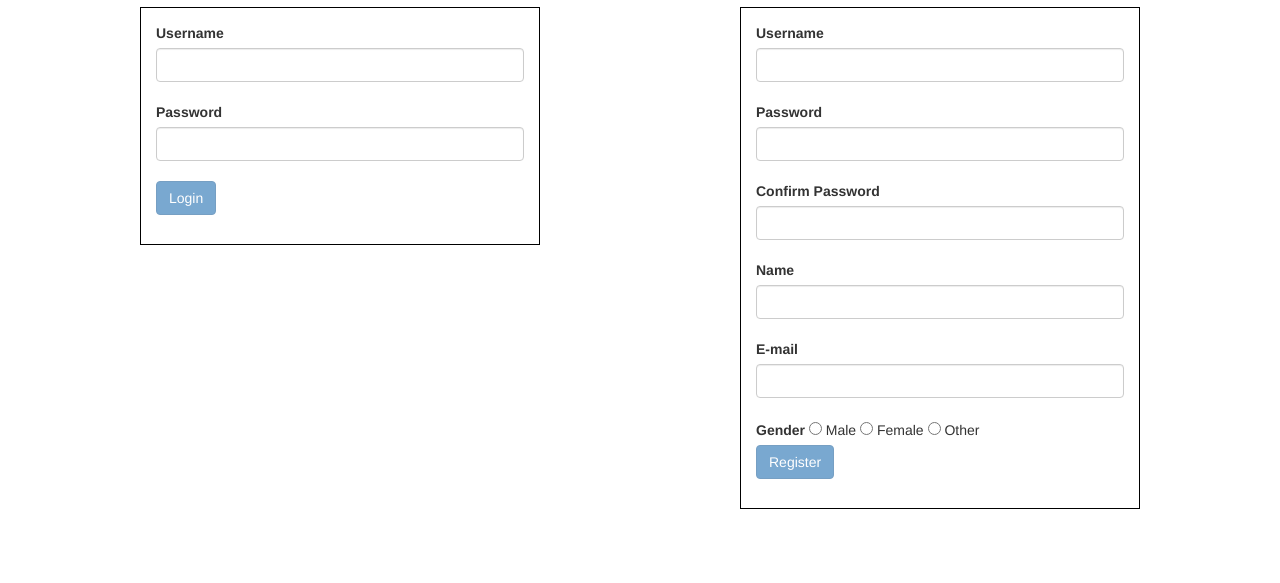
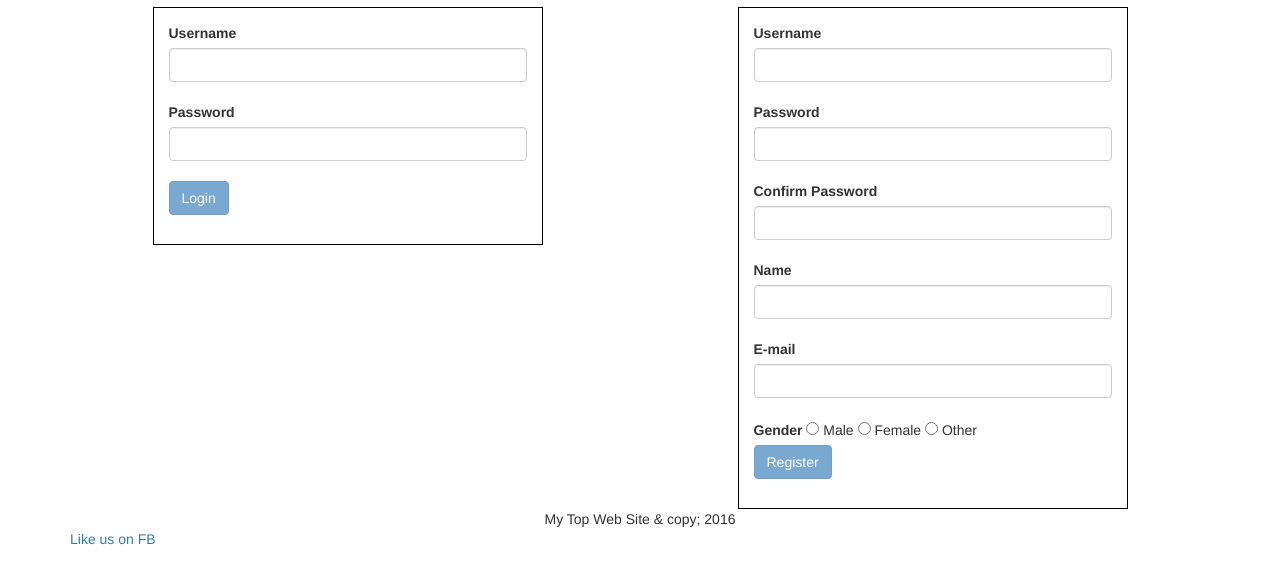
Before and after one commit to tonitonev/AngJS-SN, a website: page index.html in a window 1280 px wide. Shown: the part 53-636 px from the top of the page. Drawn offline with nearby package versions, Linux system fonts and the light colour scheme; no server answers.

Commit message:
21.4.2016

```diff
--- a/app/app.js
+++ b/app/app.js
@@ -3,9 +3,11 @@
 angular.module('socialNetwork', [
         'ngRoute',
         'socialNetwork.common',
+        'socialNetwork.common.footer',
         'socialNetwork.home',
         'socialNetwork.newsFeed',
         'socialNetwork.users.identity'
+
     ])
     .config(['$routeProvider', function ($routeProvider) {
         $routeProvider.otherwise({redirectTo: '/'});
--- a/app/common/footer-directive.html
+++ b/app/common/footer-directive.html
@@ -0,0 +1,8 @@
+<footer>
+    <div class="text-center">
+        My Top Web Site & copy; 2016
+    </div>
+    <div>
+        <a href="#">Like us on FB</a>
+    </div>
+</footer>
--- a/app/common/footer-directive.js
+++ b/app/common/footer-directive.js
@@ -2,7 +2,7 @@ angular.module('socialNetwork.common.footer', [])
     .directive('footerDirective', [function () {
         return {
             restrict: 'A',
-            templateUrl: ''
+            templateUrl: 'app/common/footer-directive.html'
         };
     }
     ]);
--- a/index.html
+++ b/index.html
@@ -50,10 +50,11 @@
 </div>
 
 <div class="container">
-<div class="row">
     <div ng-view=/>
 </div>
-</div>
+
+<div footer-directive/>
+
 
 <script src="app/bower_components/jquery/dist/jquery.min.js"></script>
 <script src="app/bower_components/bootstrap/dist/js/bootstrap.min.js"></script>
@@ -61,6 +62,7 @@
 <script src="app/bower_components/angular-route/angular-route.js"></script>
 <script src="app/app.js"></script>
 <script src="app/common/main-controller.js"></script>
+<script src="app/common/footer-directive.js"></script>
 <script src="app/users/authentication.js"></script>
 <script src="app/users/identity.js"></script>
 <script src="app/home/home-controller.js"></script>
```
Also changed, not shown: app/users/identity.js (+1 -1 lines).
